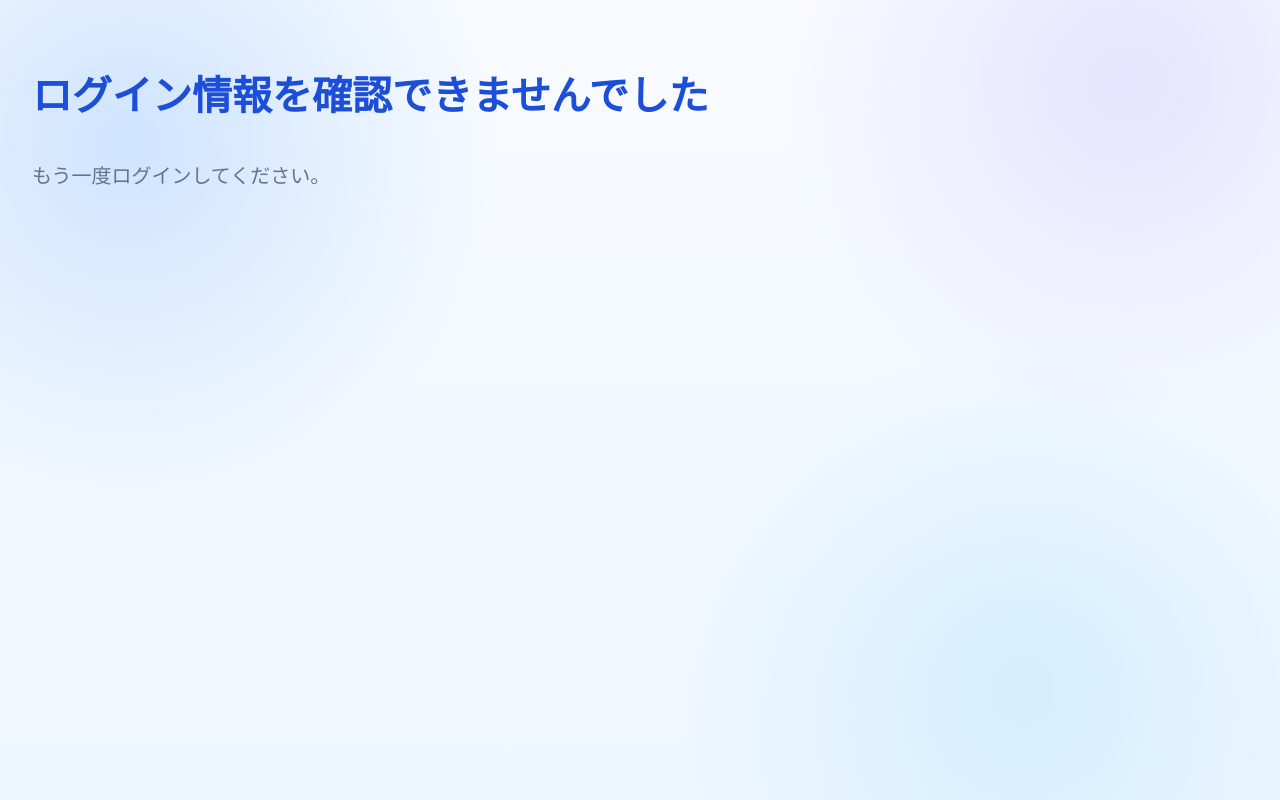
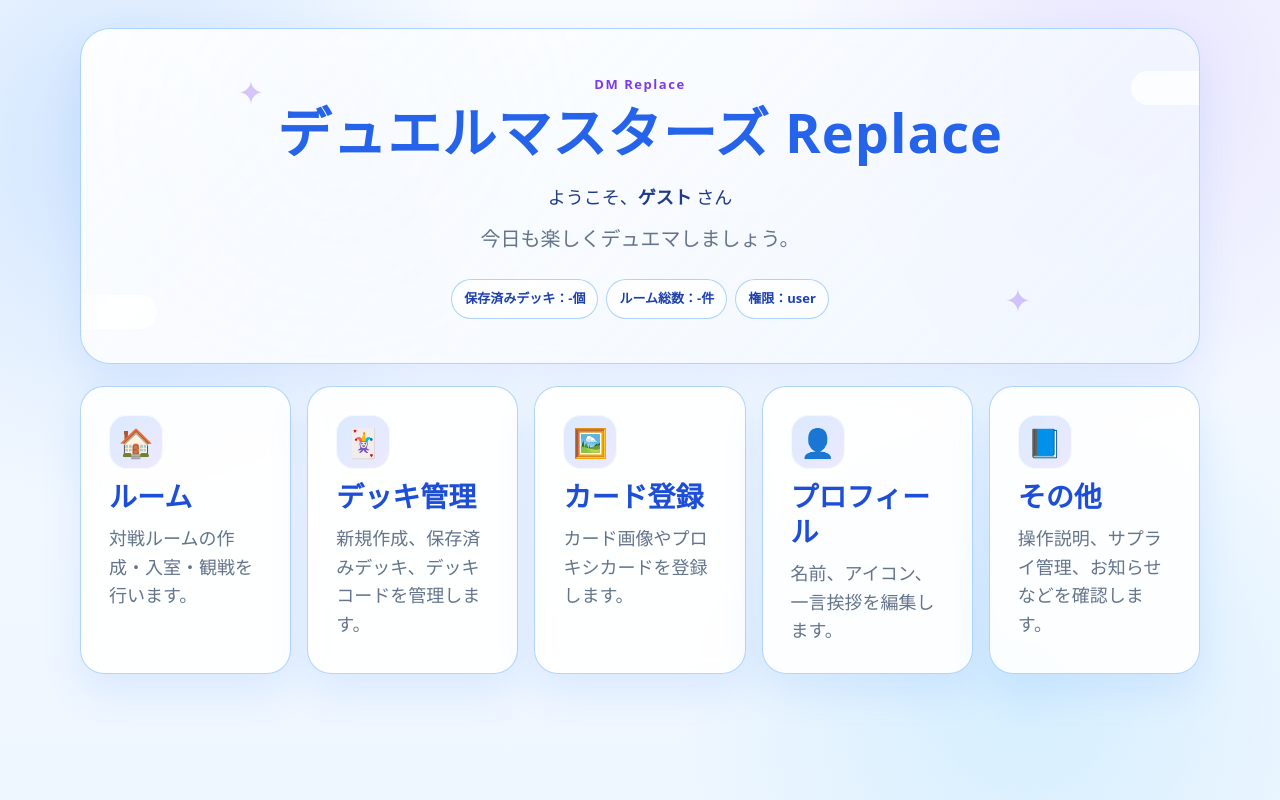
Before and after one commit to AmaRin312/DM_Replace, a Next.js app: page /home in a window 1280 px wide. Built offline with nearby package versions, Linux system fonts and the light colour scheme.

Commit message:
update site

```diff
--- a/src/app/home/page.tsx
+++ b/src/app/home/page.tsx
@@ -1,85 +1,289 @@
 "use client";
 
+import Link from "next/link";
 import { useEffect, useState } from "react";
-import { useRouter } from "next/navigation";
-import { NavigationCard } from "@/components/layout/NavigationCard";
+import { supabase } from "@/lib/supabase/client";
 import { getOrCreateProfile } from "@/lib/auth/getOrCreateProfile";
-import type { Profile } from "@/types/profile";
+
+type Profile = {
+  id: string;
+  nickname: string | null;
+  role?: string | null;
+  avatar_key?: string | null;
+  greeting?: string | null;
+};
+
+type HomeCounts = {
+  decks: number | null;
+  rooms: number | null;
+};
+
+function canSeeAdmin(role: string | null | undefined) {
+  return role === "owner" || role === "admin" || role === "editor" || role === "support";
+}
 
 export default function HomePage() {
-  const router = useRouter();
-
   const [profile, setProfile] = useState<Profile | null>(null);
+  const [counts, setCounts] = useState<HomeCounts>({ decks: null, rooms: null });
   const [loading, setLoading] = useState(true);
 
   useEffect(() => {
-    async function setupProfile() {
-  const result = await getOrCreateProfile();
+    async function loadHome() {
+      const nextProfile = await getOrCreateProfile();
+      const typedProfile = nextProfile as Profile | null;
 
-  if (
-    result &&
-    (!result.nickname || result.nickname === "名無し")
-  ) {
-    router.push("/profile");
-    return;
-  }
+      setProfile(typedProfile);
 
-  setProfile(result);
-  setLoading(false);
-}
+      if (typedProfile) {
+        const [{ count: deckCount }, { count: roomCount }] = await Promise.all([
+          supabase
+            .from("decks")
+            .select("id", { count: "exact", head: true })
+            .eq("owner_id", typedProfile.id),
+          supabase
+            .from("rooms")
+            .select("id", { count: "exact", head: true })
+        ]);
 
-    setupProfile();
+        setCounts({
+          decks: deckCount ?? null,
+          rooms: roomCount ?? null
+        });
+      }
+
+      setLoading(false);
+    }
+
+    void loadHome();
   }, []);
 
-  if (loading) {
-    return (
-      <main className="page">
-        <h1>読み込み中...</h1>
-      </main>
-    );
-  }
-
-  if (!profile) {
-    return (
-      <main className="page">
-        <h1>ログイン情報を確認できませんでした</h1>
-        <p className="muted">もう一度ログインしてください。</p>
-      </main>
-    );
-  }
+  const role = profile?.role ?? "user";
+  const greeting = profile?.greeting ?? "今日も楽しくデュエマしましょう。";
 
   return (
-    <main className="page">
-      <h1>ホーム</h1>
-      <p className="muted">ようこそ、{profile.nickname ?? "名無し"} さん</p>
+    <main className="replace-page">
+      <section className="replace-shell">
+        <header className="replace-hero">
+          <div className="hero-cloud cloud-left" />
+          <div className="hero-cloud cloud-right" />
 
-{profile.role === "owner" && (
-  <p className="muted">管理者権限：owner</p>
-)}
+          <p className="replace-kicker">DM Replace</p>
+          <h1>デュエルマスターズ Replace</h1>
+          <p className="hero-greeting">
+            {loading ? "読み込み中..." : <>ようこそ、<strong>{profile?.nickname ?? "ゲスト"}</strong> さん</>}
+          </p>
+          <p className="hero-sub">{loading ? "少しだけお待ちください。" : greeting}</p>
 
-      <div className="grid">
-  <NavigationCard
-    href="/profile"
-    title="プロフィール設定"
-    description="ニックネームを変更します。"
-  />
+          <div className="hero-stats" aria-label="利用状況">
+            <span>保存済みデッキ：{counts.decks ?? "-"}個</span>
+            <span>ルーム総数：{counts.rooms ?? "-"}件</span>
+            <span>権限：{role}</span>
+          </div>
+        </header>
 
-        <NavigationCard
-          href="/decks"
-          title="デッキ管理"
-          description="新規作成、保存済みデッキ、デッキコード読み込み"
-        />
-        <NavigationCard
-          href="/rooms"
-          title="ルーム"
-          description="対戦ルーム作成、入室、観戦"
-        />
-        <NavigationCard
-          href="/other"
-          title="その他"
-          description="重要お知らせ、利用規約"
-        />
-      </div>
+        <section className="replace-grid" aria-label="メニュー">
+          <Link href="/rooms" className="replace-card">
+            <span className="replace-icon">🏠</span>
+            <strong>ルーム</strong>
+            <span>対戦ルームの作成・入室・観戦を行います。</span>
+          </Link>
+
+          <Link href="/decks" className="replace-card">
+            <span className="replace-icon">🃏</span>
+            <strong>デッキ管理</strong>
+            <span>新規作成、保存済みデッキ、デッキコードを管理します。</span>
+          </Link>
+
+          <Link href="/cards/images" className="replace-card">
+            <span className="replace-icon">🖼️</span>
+            <strong>カード登録</strong>
+            <span>カード画像やプロキシカードを登録します。</span>
+          </Link>
+
+          <Link href="/profile" className="replace-card">
+            <span className="replace-icon">👤</span>
+            <strong>プロフィール</strong>
+            <span>名前、アイコン、一言挨拶を編集します。</span>
+          </Link>
+
+          <Link href="/other" className="replace-card">
+            <span className="replace-icon">📘</span>
+            <strong>その他</strong>
+            <span>操作説明、サプライ管理、お知らせなどを確認します。</span>
+          </Link>
+
+          {canSeeAdmin(role) && (
+            <Link href="/admin" className="replace-card admin-card">
+              <span className="replace-icon">🛠️</span>
+              <strong>管理者</strong>
+              <span>カード画像管理、不具合報告、権限管理など。</span>
+            </Link>
+          )}
+        </section>
+      </section>
+
+      <style jsx>{`
+        .replace-page {
+          min-height: 100vh;
+          padding: 28px;
+          background:
+            radial-gradient(circle at 10% 18%, rgba(191, 219, 254, .72), transparent 28%),
+            radial-gradient(circle at 88% 10%, rgba(221, 214, 254, .6), transparent 26%),
+            radial-gradient(circle at 80% 86%, rgba(186, 230, 253, .5), transparent 28%),
+            linear-gradient(180deg, #f8fbff 0%, #eef6ff 100%);
+          color: #172554;
+        }
+
+        .replace-shell {
+          max-width: 1120px;
+          margin: 0 auto;
+          display: grid;
+          gap: 22px;
+        }
+
+        .replace-hero {
+          position: relative;
+          overflow: hidden;
+          border: 1px solid rgba(147, 197, 253, .72);
+          border-radius: 30px;
+          padding: 44px 26px;
+          background:
+            linear-gradient(135deg, rgba(255, 255, 255, .92), rgba(239, 246, 255, .74)),
+            radial-gradient(circle at 22% 24%, rgba(191, 219, 254, .48), transparent 30%);
+          box-shadow: 0 16px 38px rgba(59, 130, 246, .1);
+          text-align: center;
+        }
+
+        .hero-cloud {
+          position: absolute;
+          width: 94px;
+          height: 34px;
+          border-radius: 999px;
+          background: rgba(255, 255, 255, .72);
+        }
+
+        .cloud-left {
+          left: -18px;
+          bottom: 34px;
+        }
+
+        .cloud-right {
+          right: -26px;
+          top: 42px;
+        }
+
+        .replace-kicker {
+          margin: 0 0 8px;
+          color: #7c3aed;
+          font-size: 13px;
+          font-weight: 900;
+          letter-spacing: .12em;
+        }
+
+        h1 {
+          margin: 0;
+          font-size: clamp(32px, 5vw, 54px);
+          line-height: 1.05;
+          letter-spacing: .02em;
+          color: #2563eb;
+          text-shadow: 0 2px 0 rgba(255, 255, 255, .8);
+        }
+
+        .hero-greeting {
+          margin: 20px 0 0;
+          font-size: 18px;
+          color: #1e3a8a;
+        }
+
+        .hero-sub {
+          margin: 8px 0 0;
+          color: #64748b;
+        }
+
+        .hero-stats {
+          width: fit-content;
+          max-width: 100%;
+          margin: 22px auto 0;
+          display: flex;
+          flex-wrap: wrap;
+          justify-content: center;
+          gap: 8px;
+        }
+
+        .hero-stats span {
+          border: 1px solid rgba(147, 197, 253, .75);
+          border-radius: 999px;
+          padding: 7px 12px;
+          background: rgba(255, 255, 255, .72);
+          color: #1e40af;
+          font-size: 13px;
+          font-weight: 700;
+        }
+
+        .replace-grid {
+          display: grid;
+          grid-template-columns: repeat(auto-fit, minmax(210px, 1fr));
+          gap: 16px;
+        }
+
+        .replace-card {
+          min-height: 174px;
+          border: 1px solid rgba(147, 197, 253, .7);
+          border-radius: 22px;
+          padding: 22px;
+          background: rgba(255, 255, 255, .86);
+          color: #172554;
+          text-decoration: none;
+          display: grid;
+          gap: 10px;
+          justify-items: start;
+          align-content: start;
+          box-shadow: 0 12px 28px rgba(59, 130, 246, .09);
+          transition: transform .16s ease, box-shadow .16s ease, border-color .16s ease;
+        }
+
+        .replace-card:hover {
+          transform: translateY(-3px);
+          border-color: #93c5fd;
+          box-shadow: 0 16px 34px rgba(59, 130, 246, .14);
+        }
+
+        .replace-icon {
+          width: 54px;
+          height: 54px;
+          border-radius: 18px;
+          display: grid;
+          place-items: center;
+          background: linear-gradient(135deg, #dbeafe, #ede9fe);
+          font-size: 28px;
+          box-shadow: inset 0 0 0 1px rgba(255, 255, 255, .7);
+        }
+
+        .replace-card strong {
+          font-size: 20px;
+          color: #1d4ed8;
+        }
+
+        .replace-card span:last-child {
+          color: #64748b;
+          line-height: 1.6;
+          font-size: 14px;
+        }
+
+        .admin-card {
+          border-color: rgba(196, 181, 253, .82);
+        }
+
+        @media (max-width: 640px) {
+          .replace-page {
+            padding: 16px;
+          }
+
+          .replace-hero {
+            padding: 34px 18px;
+          }
+        }
+      `}</style>
     </main>
   );
 }
```
